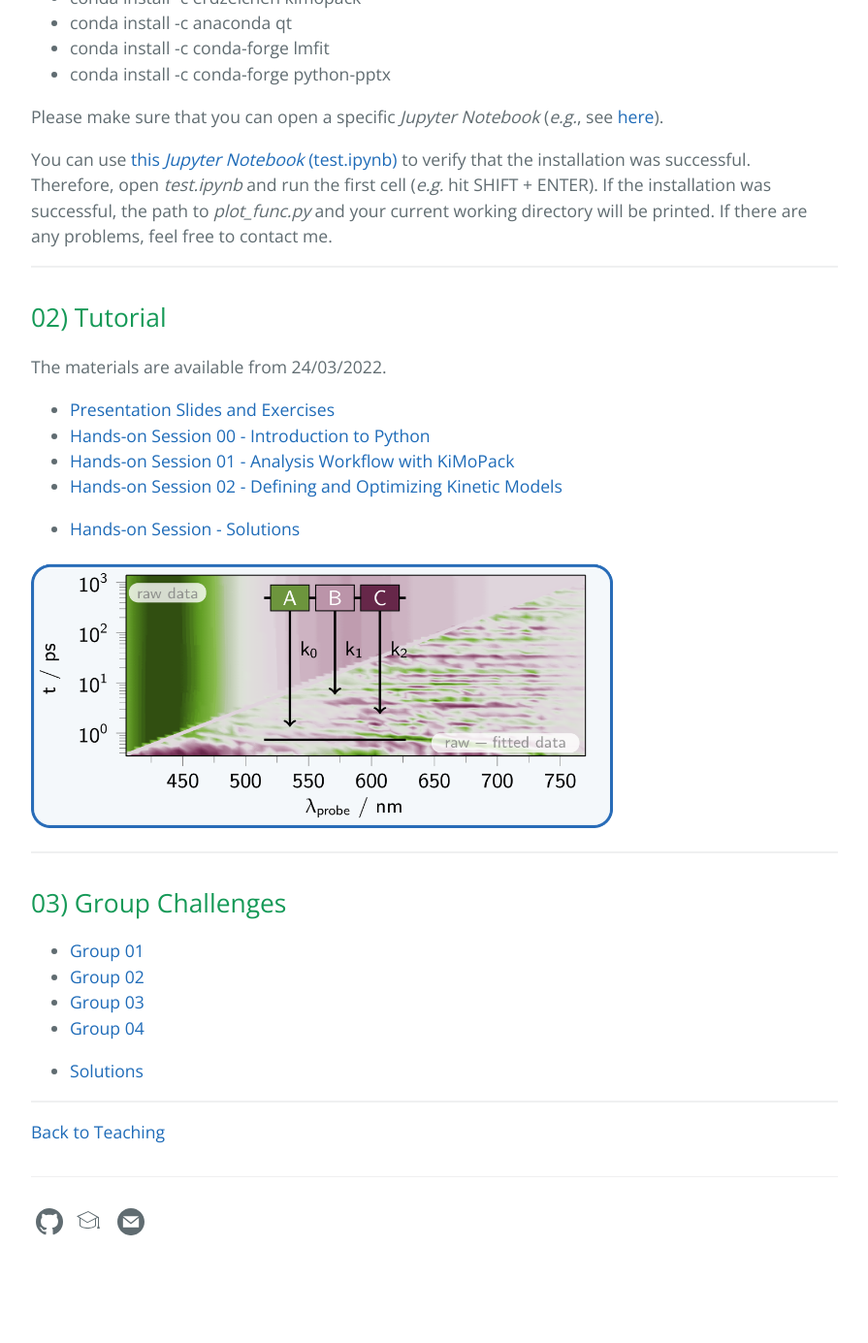
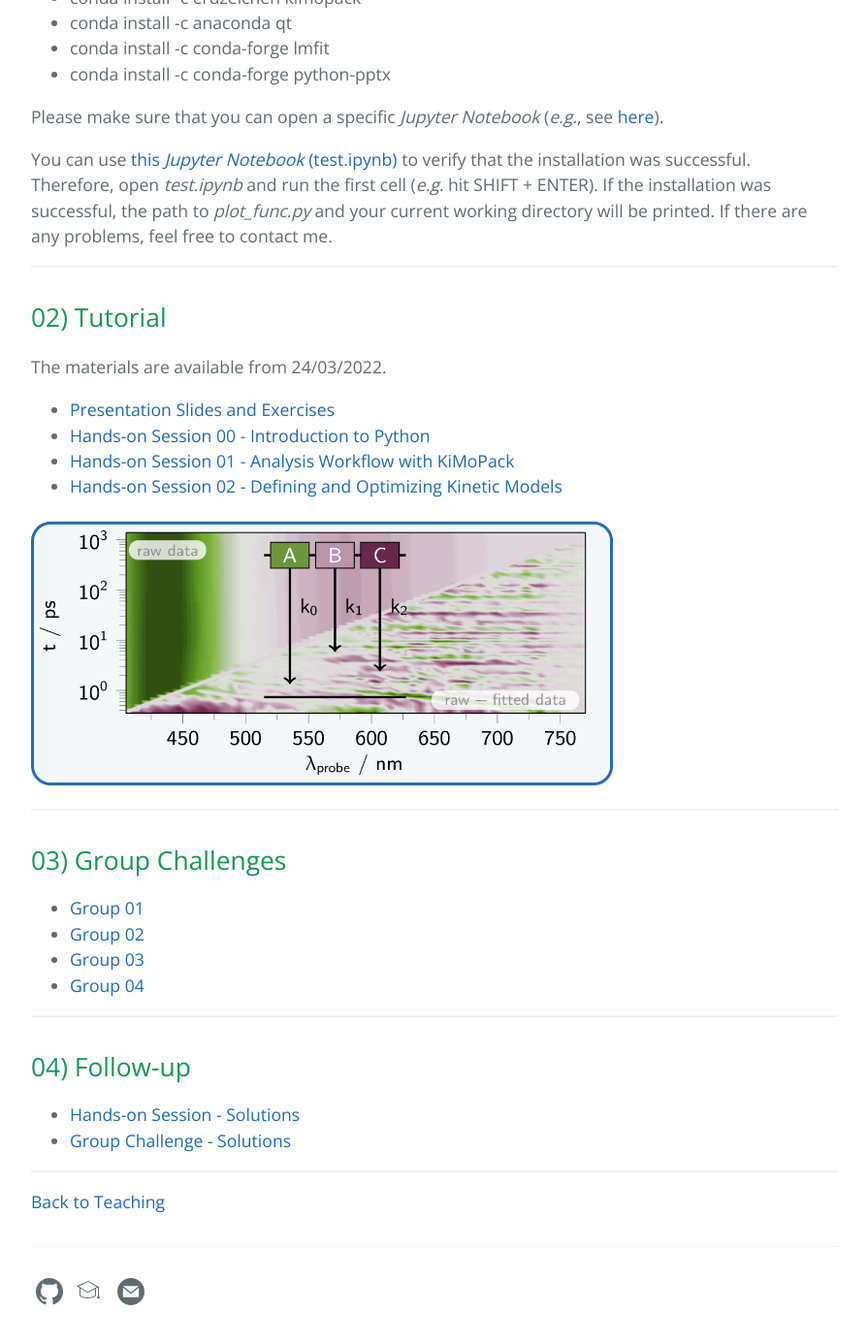
Before and after one commit to carolin-m/carolin-m.github.io, a Jekyll site: the page built from KiMoPack_tutorial.md, in a window 1280 px wide and 1400 px high, scrolled down 792 px. Shown: the top 1385 px of the window at 97% size, without its empty margins (192-1087 px from the left). Built offline with Jekyll 4.4.1, drawn with Linux system fonts in a browser that asks for light colours; before the commit the page ends 2120 px from its top, so only the background shows below that.

Commit message:
Update KiMoPack_tutorial.md

```diff
--- a/KiMoPack_tutorial.md
+++ b/KiMoPack_tutorial.md
@@ -47,7 +45,11 @@ _____
 - [Group 03](./docs/KiMoPack/Group03.zip)
 - [Group 04](./docs/KiMoPack/Group04.zip)
 
-- [Solutions](./docs/KiMoPack/Solutions_Group-Challenges.zip)
+_____
+## 04) Follow-up
+
+- [Hands-on Session - Solutions]( )
+- [Group Challenge - Solutions](./docs/KiMoPack/Solutions_Group-Challenges.zip)
 
 _____
 
```
Also changed, not shown: other parts of KiMoPack_tutorial.md (+0 -2 lines).
